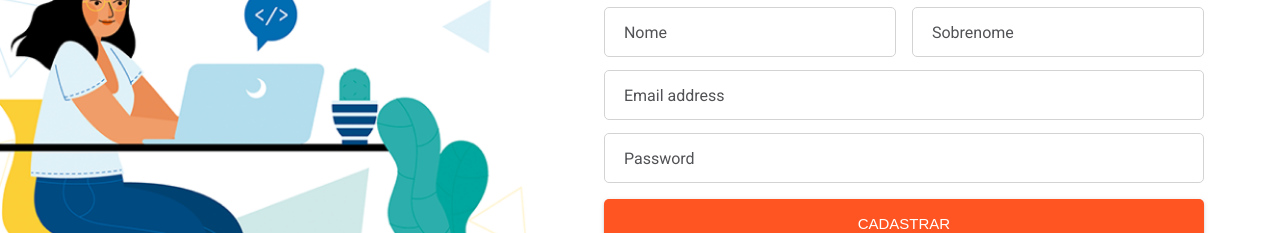
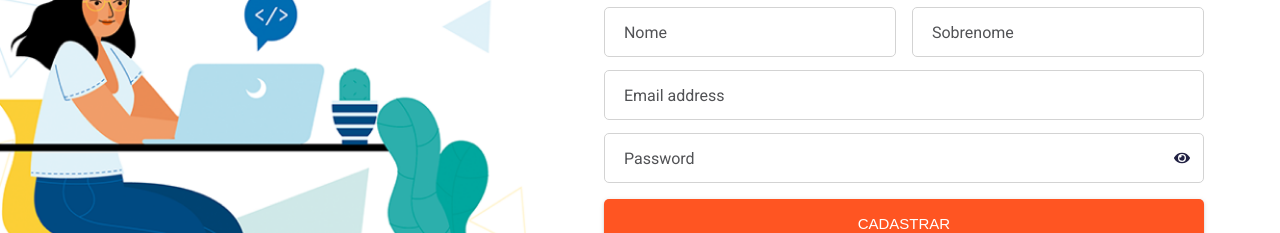
Before and after one commit to squad7-fcamara/spa-orange-portfolio, a React (Vite) app: page / in a window 1280 px wide. Shown: the part 319-552 px from the top of the page. Built offline with nearby package versions, Linux system fonts and the light colour scheme.

Commit message:
:sparkles: feat: add showPassword at input field

```diff
--- a/src/components/FloatInput/FloatInput.jsx
+++ b/src/components/FloatInput/FloatInput.jsx
@@ -1,13 +1,35 @@
+import { useState } from 'react'
+
 import { InputDiv } from "./StyledFloatInput"
+import { FaEye, FaEyeSlash } from "react-icons/fa";
 
 import './FloatInput_styles.css'
 
 export default function FloatInput({label, type, classes}) {
-  return (
+
+const [showPassword, setShowPassword] = useState(false)
+
+const handleClickShowPassword = () => {
+  setShowPassword(!showPassword)
+}
+
+return (
     <>
       <InputDiv className="label" >
-        <input type={type} placeholder=" " className={classes} />
-        <label>{label}</label>
+        {
+          type == "password" ?
+          <div>
+                <span onClick={handleClickShowPassword} >{!showPassword ? <FaEye /> : <FaEyeSlash />}</span>
+                <input type={showPassword ? "text" : type} placeholder=" " className={classes} />
+                <label>{label}</label>
+          </div> :
+
+          <div>
+            <input type={type} placeholder=" " className={classes} />
+            <label>{label}</label>
+          </div>
+        }
+
       </InputDiv>
     </>
   );
--- a/src/components/FloatInput/FloatInput_styles.css
+++ b/src/components/FloatInput/FloatInput_styles.css
@@ -1,5 +1,6 @@
 
 .label input{
+    position: relative;
     border: 1px solid lightgrey;
     align-items: center;
     border-radius: 5px;
@@ -49,3 +50,11 @@
     top: 0;
     color: #515255;
   }
+
+span {
+    position: absolute;
+    z-index: 2;
+    margin-left: 95%;
+    margin-top: 1rem;
+    cursor: pointer;
+}
```
